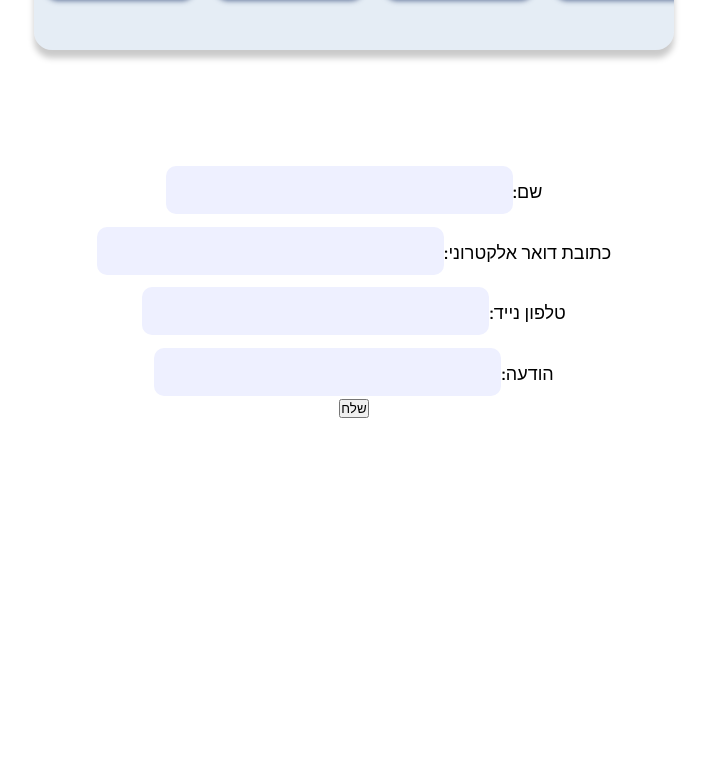
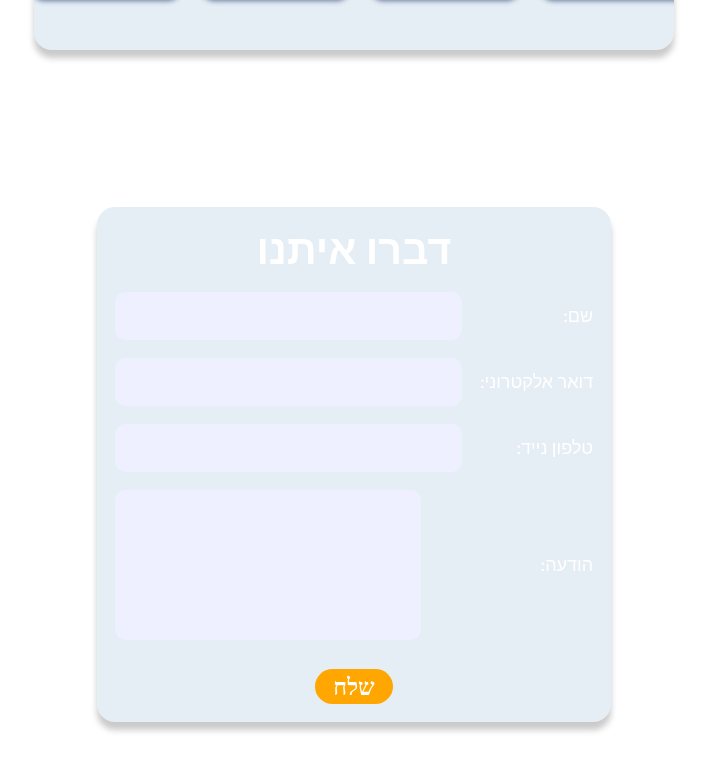
Before and after one commit to RonMordo/lezichram, a React (Vite) app: page / in a window 1280 px wide. Shown: the part 1008-1778 px from the top of the page, without its empty margins (286-993 px from the left). Before the commit the page ends 1426 px from the top, so only its background shows below. Built offline with nearby package versions, Linux system fonts and the light colour scheme.

Commit message:
Completed create contact form.

```diff
--- a/src/components/contactForm/ContactForm.jsx
+++ b/src/components/contactForm/ContactForm.jsx
@@ -1,15 +1,15 @@
-import { useEffect } from "react";
-
 function ContactForm({
   formData,
   onChange,
   onSubmit,
   isSubmitting,
   error,
+  errors,
   success,
 }) {
   return (
     <form onSubmit={onSubmit} className="contactForm" dir="rtl">
+      <h2>דברו איתנו</h2>
       <div className="formGroup">
         <label dir="rtl">
           שם:
@@ -24,37 +24,53 @@ function ContactForm({
       </div>
       <div className="formGroup">
         <label dir="rtl">
-          כתובת דואר אלקטרוני:
+          דואר אלקטרוני:
           <input
             type="text"
             name="email"
+            id="email"
             value={formData.email}
             onChange={onChange}
             required
           />
         </label>
+        {errors.email && (
+          <p className="fieldError" dir="rtl">
+            {errors.email}
+          </p>
+        )}
       </div>
       <div className="formGroup">
         <label dir="rtl">
           טלפון נייד:
           <input
-            type="text"
+            type="tel"
             name="phone"
+            id="phone"
+            inputMode="numeric"
+            pattern="[0-9]"
             value={formData.phone}
             onChange={onChange}
           />
         </label>
+        {errors.phone && (
+          <p className="fieldError" dir="rtl">
+            {errors.phone}
+          </p>
+        )}
       </div>
       <div className="formGroup">
         <label dir="rtl">
           הודעה:
-          <input
-            type="text"
+          <textarea
             name="message"
             value={formData.message}
             onChange={onChange}
             required
-          />
+            rows={6}
+            cols={10}
+            minLength={5}
+          ></textarea>
         </label>
       </div>
       <button className="successButton" disabled={isSubmitting}>
--- a/src/components/contactPage/ContactPage.jsx
+++ b/src/components/contactPage/ContactPage.jsx
@@ -9,13 +9,57 @@ function ContactPage() {
     phone: "",
     message: "",
   });
+  const [errors, setErrors] = useState({
+    name: "",
+    email: "",
+    phone: "",
+    message: "",
+  });
   const [isSubmitting, setIsSubmitting] = useState(false);
   const [error, setError] = useState(null);
   const [success, setSuccess] = useState(false);
 
   const handleChange = (e) => {
     const { name, value } = e.target;
-    setFormData((prev) => ({ ...prev, [name]: value }));
+
+    if (name === "phone") {
+      const onlyDigits = value.replace(/\D/g, "");
+
+      let formattedPhone = onlyDigits;
+      if (onlyDigits.length > 3 && onlyDigits.length <= 6) {
+        formattedPhone = `${onlyDigits.slice(0, 3)}-${onlyDigits.slice(3)}`;
+      } else if (onlyDigits.length > 6) {
+        formattedPhone = `${onlyDigits.slice(0, 3)}-${onlyDigits.slice(
+          3,
+          6
+        )}-${onlyDigits.slice(6, 10)}`;
+      }
+
+      setFormData((prev) => ({ ...prev, phone: formattedPhone }));
+
+      const phonePattern = /^05\d-\d{3}-\d{4}$/;
+      if (!phonePattern.test(formattedPhone)) {
+        setErrors((prev) => ({
+          ...prev,
+          phone: "מספר טלפון אינו בפורמט הנכון.",
+        }));
+      } else {
+        setErrors((prev) => ({ ...prev, phone: "" }));
+      }
+    } else if (name === "email") {
+      const emailPattern = /^[^\s@]+@[^\s@]+\.[^\s@]+$/;
+      if (!emailPattern.test(value)) {
+        setErrors((prev) => ({
+          ...prev,
+          email: "כתובת דואר אלקטרוני אינה תקינה.",
+        }));
+      } else {
+        setErrors((prev) => ({ ...prev, email: "" }));
+      }
+      setFormData((prev) => ({ ...prev, [name]: value }));
+    } else {
+      setFormData((prev) => ({ ...prev, [name]: value }));
+    }
   };
 
   const handleSubmit = async (e) => {
@@ -53,6 +97,7 @@ function ContactPage() {
       onSubmit={handleSubmit}
       isSubmitting={isSubmitting}
       error={error}
+      errors={errors}
       seccess={success}
     />
   );
--- a/src/styles/global.css
+++ b/src/styles/global.css
@@ -89,6 +89,7 @@ h2 {
 }
 
 input {
+  outline: none;
   background-color: #eef0ff;
   margin-top: 0.7rem;
   border: 1px solid transparent;
@@ -212,7 +213,6 @@ input {
   align-items: center;
   justify-content: center;
   gap: 0.5rem;
-
   background-color: rgb(255, 166, 0);
   border: none;
   font-family: "Rubik", sans-serif;
@@ -545,6 +545,87 @@ img.selectedPartnerLogo {
   color: white;
 }
 
+.contactForm {
+  display: flex;
+  flex-direction: column;
+  justify-content: center;
+  align-items: center;
+  gap: 1rem;
+  background-color: rgba(1, 81, 156, 0.1);
+  border-radius: 1rem;
+  box-shadow: 0px 8px 6.3px 0px #00000036;
+  color: white;
+  padding: 1rem;
+  margin: 3rem;
+}
+
+.formGroup {
+  width: 100%;
+}
+
+.formGroup label {
+  display: flex;
+  justify-content: space-between;
+  align-items: center;
+  gap: 1rem;
+}
+
+.formGroup input {
+  margin-top: 0;
+}
+
+.formGroup input:focus {
+  outline: none;
+  box-shadow: 0 0 10px 3px #ff8500;
+  transition: box-shadow 0.3s ease;
+}
+
+#email,
+#phone {
+  direction: ltr !important;
+}
+
+.formGroup textarea {
+  width: 17rem;
+  font-family: "Rubik";
+  font-size: 1rem;
+  background-color: #eef0ff;
+  border: none;
+  resize: none;
+  border-radius: 10px;
+  padding: 0.5rem;
+}
+
+.formGroup textarea:focus {
+  outline: none;
+  box-shadow: 0 0 10px 3px #ff8500;
+  transition: box-shadow 0.3s ease;
+}
+
+.fieldError {
+  text-align: left;
+  color: rgb(255, 166, 0);
+  margin-top: 0.4rem;
+}
+
+.contactForm button {
+  background-color: rgb(255, 166, 0);
+  border: none;
+  color: white;
+  font-family: "Rubik";
+  font-size: 1.3rem;
+  font-weight: 600;
+  border-radius: 1rem;
+  padding: 0.2rem 1rem;
+  margin-top: 0.6rem;
+  cursor: pointer;
+  transition: background-color 0.3s ease, transform 0.2s ease;
+}
+
+.contactForm button:hover {
+  transform: scale(1.05);
+}
+
 @media (max-width: 1200px) {
   .howItStartedContainer {
     font-size: 1.2rem;
@@ -724,6 +805,24 @@ img.selectedPartnerLogo {
   .howItStartedContainer button {
     font-size: 1.2rem;
   }
+  .contactForm {
+    width: 90%;
+    text-align: start;
+  }
+  .formGroup label {
+    gap: 0;
+  }
+  .contactForm label input {
+    width: 65%;
+  }
+  .contactForm textarea {
+    width: 65%;
+  }
+  .contactForm button {
+    width: 6rem;
+    height: 3rem;
+    font-size: 1.6rem;
+  }
 }
 
 @media (max-width: 375px) {
```
